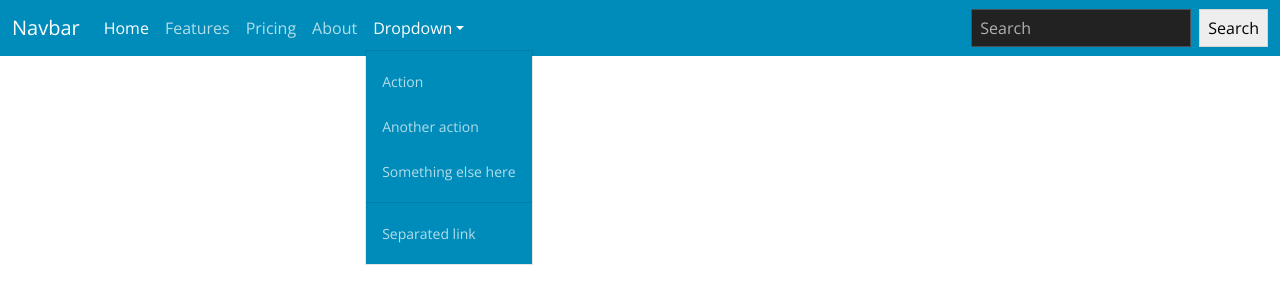
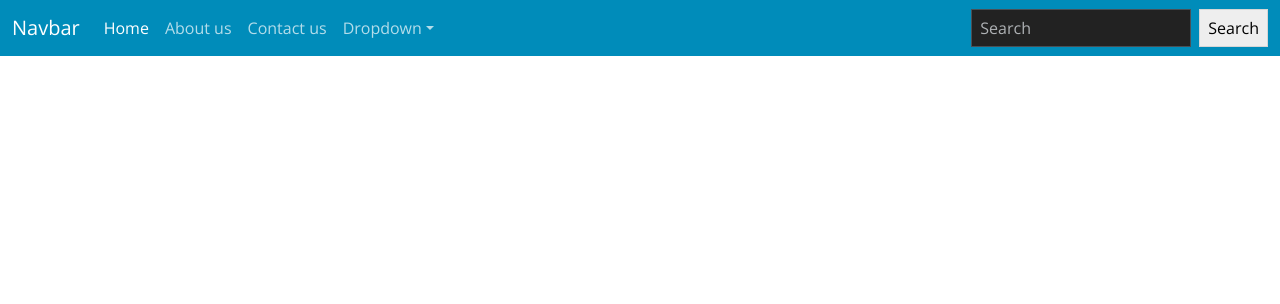
Before and after one commit to issamkhadiri1989/nginx_symfony_project, a Symfony app: template templates/base.html.twig in a window 1280 px wide. Shown: the top 304 px of the page. Run offline with Twig, Linux system fonts and the light colour scheme; the template is opened without the code that fills it, so the values that code supplies are empty; style sheets or scripts are compiled from the project's sources; some libraries are stand-ins or nearby versions.

Commit message:
link twig templates using url and path functions

```diff
--- a/templates/base.html.twig
+++ b/templates/base.html.twig
@@ -22,17 +22,14 @@
                     </a>
                 </li>
                 <li class="nav-item">
-                    <a class="nav-link" href="#">Features</a>
+                    <a class="nav-link" href="{{ url('app_about') }}">About us</a>
                 </li>
                 <li class="nav-item">
-                    <a class="nav-link" href="#">Pricing</a>
-                </li>
-                <li class="nav-item">
-                    <a class="nav-link" href="#">About</a>
+                    <a class="nav-link" href="{{ path('app_contact_us') }}">Contact us</a>
                 </li>
                 <li class="nav-item dropdown">
-                    <a class="nav-link dropdown-toggle show" data-bs-toggle="dropdown" href="#" role="button" aria-haspopup="true" aria-expanded="true">Dropdown</a>
-                    <div class="dropdown-menu show" data-bs-popper="static">
+                    <a class="nav-link dropdown-toggle" data-bs-toggle="dropdown" href="#" role="button" aria-haspopup="true" aria-expanded="true">Dropdown</a>
+                    <div class="dropdown-menu" data-bs-popper="static">
                         <a class="dropdown-item" href="#">Action</a>
                         <a class="dropdown-item" href="#">Another action</a>
                         <a class="dropdown-item" href="#">Something else here</a>
--- /dev/null
+++ b/templates/page/about.html.twig
@@ -0,0 +1,4 @@
+{% extends 'layout.html.twig' %}
+{% block content %}
+<p class="lead">This is the <strong>about us</strong> page </p>
+{% endblock content %}
--- /dev/null
+++ b/templates/page/contact.html.twig
@@ -0,0 +1,4 @@
+{% extends 'layout.html.twig' %}
+{% block content %}
+    <p class="lead">This is the <strong>contact us</strong> page </p>
+{% endblock content %}
```
Also changed, not shown: src/Controller/HomeController.php (+12 -0 lines).
